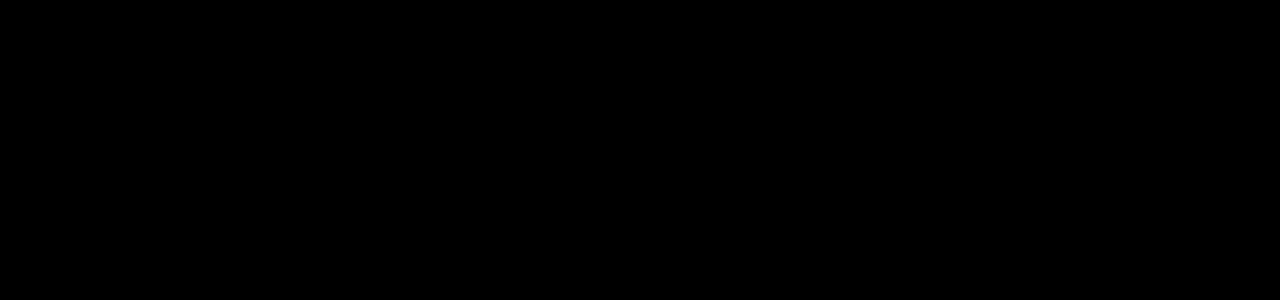
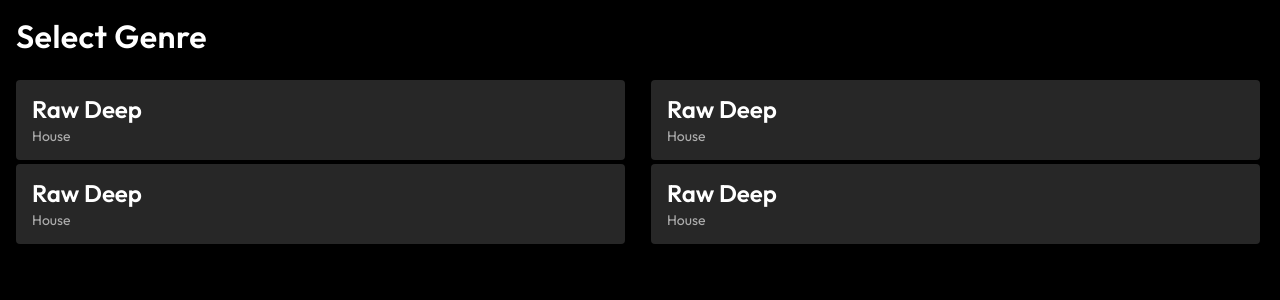
Before and after one commit to j-sinks/sonora, a React (Create React App) app: page / in a window 1280 px wide. Shown: the top 300 px of the page. Built offline with nearby package versions, Linux system fonts and the light colour scheme.

Commit message:
Set up initial styling for genre cards

```diff
--- a/src/pages/Home/Home.js
+++ b/src/pages/Home/Home.js
@@ -1,7 +1,29 @@
 import "./Home.scss";
 
 const Home = () => {
-  return <></>;
+  return (
+    <main className="home">
+      <h1 className="home__title">Select Genre</h1>
+      <div className="home__genres-container">
+        <article className="genre">
+          <h2 className="genre__title">Raw Deep</h2>
+          <h3 className="genre__subtitle">House</h3>
+        </article>
+        <article className="genre">
+          <h2 className="genre__title">Raw Deep</h2>
+          <h3 className="genre__subtitle">House</h3>
+        </article>
+        <article className="genre">
+          <h2 className="genre__title">Raw Deep</h2>
+          <h3 className="genre__subtitle">House</h3>
+        </article>
+        <article className="genre">
+          <h2 className="genre__title">Raw Deep</h2>
+          <h3 className="genre__subtitle">House</h3>
+        </article>
+      </div>
+    </main>
+  )
 };
 
 export default Home;
--- a/src/pages/Home/Home.scss
+++ b/src/pages/Home/Home.scss
@@ -1,3 +1,40 @@
 @use "../../styles/partials/typography";
 @use "../../styles/partials/variables" as *;
 @use "../../styles/partials/mixins" as *;
+
+.home {
+
+  &__title {
+    margin-bottom: 2.4rem;
+  }
+
+  &__genres-container {
+    @include flex(row, space-between, null);
+    flex-wrap: wrap;  }
+}
+
+.genre {
+  @include flex(column, center, null);
+  background-color: $primary-color-2;
+  height: 10vh;
+  width: 48.8%;
+  border-radius: 0.4rem;
+  padding-left: 1.6rem;
+  margin: 0 0.4rem 0.4rem 0;
+
+  &:hover {
+    background-color: $primary-color-4;
+  }
+
+  &:hover .genre__title {
+    color: $primary-color-2;
+  }
+
+  &:hover .genre__subtitle {
+    color: $primary-color-3;
+  }
+
+  &__subtitle {
+    color: $primary-color-4;
+  }
+}
--- a/src/styles/partials/_global.scss
+++ b/src/styles/partials/_global.scss
@@ -2,9 +2,16 @@
 @use "../partials/variables" as *;
 @use "../partials/mixins" as *;
 
+// Positioning
+
+body {
+  padding: 1.6rem;
+}
+
 // Fonts
 h1 {
   font-size: 2.8rem;
+  letter-spacing: 0.05rem;
   line-height: 3.6rem;
   font-family: $font;
   font-weight: 600;
@@ -17,7 +24,7 @@
 }
 
 h2 {
-  font-size: 2rem;
+  font-size: 1.6rem;
   line-height: 2.8rem;
   font-family: $font;
   font-weight: 600;
@@ -33,10 +40,10 @@
 a,
 button,
 label {
-  font-size: 1.3rem;
+  font-size: 1.2rem;
   line-height: 2rem;
   font-family: $font;
-  font-weight: 600;
+  font-weight: 400;
   font-style: normal;
 
   @include media-tablet {
--- a/src/styles/partials/_mixins.scss
+++ b/src/styles/partials/_mixins.scss
@@ -12,6 +12,20 @@
   @media (min-width: $desktop-breakpoint) {
     @content;
   }
+}
+
+// General
+
+@mixin flex($direction, $justify, $align) {
+  display: flex;
+  flex-direction: $direction;
+  justify-content: $justify;
+  align-items: $align;
+}
+
+@mixin link-hover($opacity, $scale) {
+  opacity: $opacity;
+  transform: $scale;
 }
 
 // Button
--- a/src/styles/partials/_variables.scss
+++ b/src/styles/partials/_variables.scss
@@ -12,6 +12,7 @@
 $primary-color-1: #000000;
 $primary-color-2: #272727;
 $primary-color-3: #FFFFFF;
+$primary-color-4: #AEAEAE;
 
 $sound-color-1: #CDEAC0;
 $sound-color-2: #FCF5C7;
```
